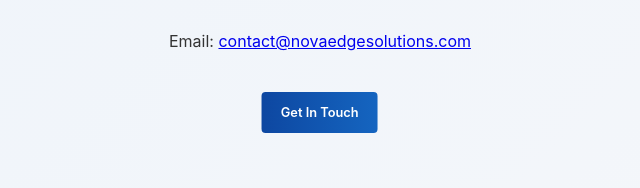
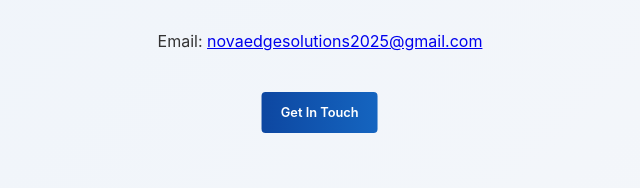
Before and after one commit to Omkar072003/novaedge-firm-site, a website built with Vite: page index.html in a window 1280 px wide. Shown: the part 2628-2816 px from the top of the page, 320-960 px from the left. Built offline with nearby package versions, Linux system fonts and the light colour scheme; animation ran at ten frames a second; files whose address does not match are found by name.

Commit message:
Update index.html

```diff
--- a/index.html
+++ b/index.html
@@ -143,8 +143,8 @@
 
     <section id="contact">
         <h2>Contact Us</h2>
-        <p>Email: <a href="mailto:contact@novaedgesolutions.com">contact@novaedgesolutions.com</a></p>
-        <a href="mailto:contact@novaedgesolutions.com" class="contact-button" role="button">Get In Touch</a>
+        <p>Email: <a href="mailto:novaedgesolutions2025@gmail.com">novaedgesolutions2025@gmail.com</a></p>
+        <a href="mailto:novaedgesolutions2025@gmail.com" class="contact-button" role="button">Get In Touch</a>
     </section>
 
     <footer>
```
